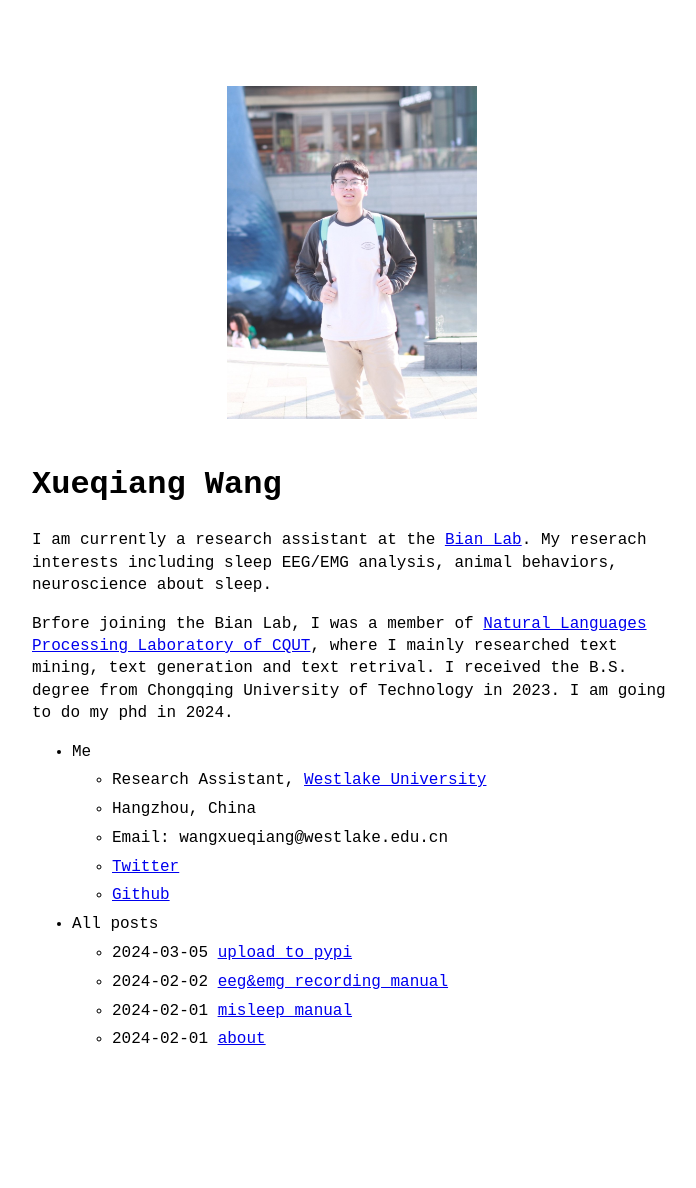
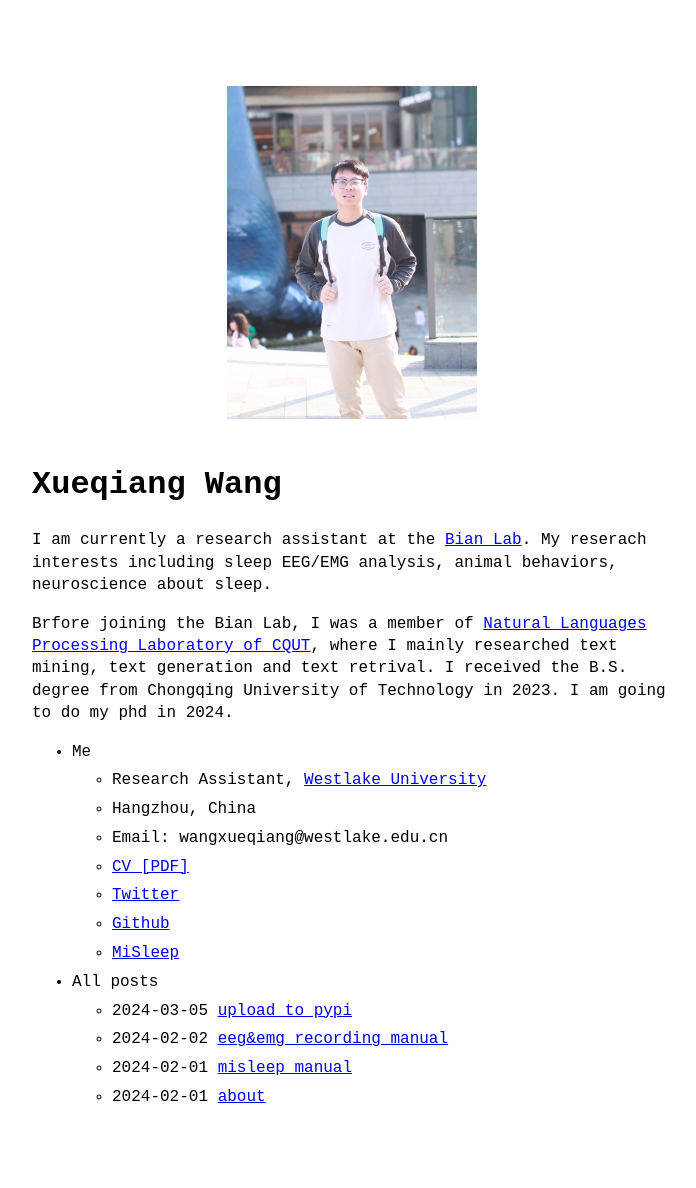
Before and after one commit to BryanWang0702/BryanWang0702.github.io, a Jekyll site: the page built from index.md, in a window 1280 px wide. Shown: the whole page, without its empty margins (288-984 px from the left). Built offline with Jekyll 4.4.1, drawn with Linux system fonts in a browser that asks for light colours; before the commit the page ends 1131 px from its top, so only the background shows below that.

Commit message:
update project and add CV

```diff
--- a/_data/menu.yml
+++ b/_data/menu.yml
@@ -7,10 +7,14 @@ entries:
       - title: "Research Assistant, <a href='https://westlake.edu.cn'>Westlake University</a>"
       - title: "Hangzhou, China"
       - title: "Email: wangxueqiang@westlake.edu.cn"
+      - title: CV [PDF]
+        url: https://bryanwang.cn/resources/XueqiangWang_CV.pdf
       - title: Twitter
         url: https://twitter.com/BryanWang0_o
       - title: Github
         url: https://github.com/BryanWang0702
+      - title: MiSleep
+        url: https://github.com/BryanWang0702/MiSleep
 
   - title: All posts
     post_list:
```
Also changed, not shown: xueqiangwang.md (+2 -2 lines), 2 other files.
